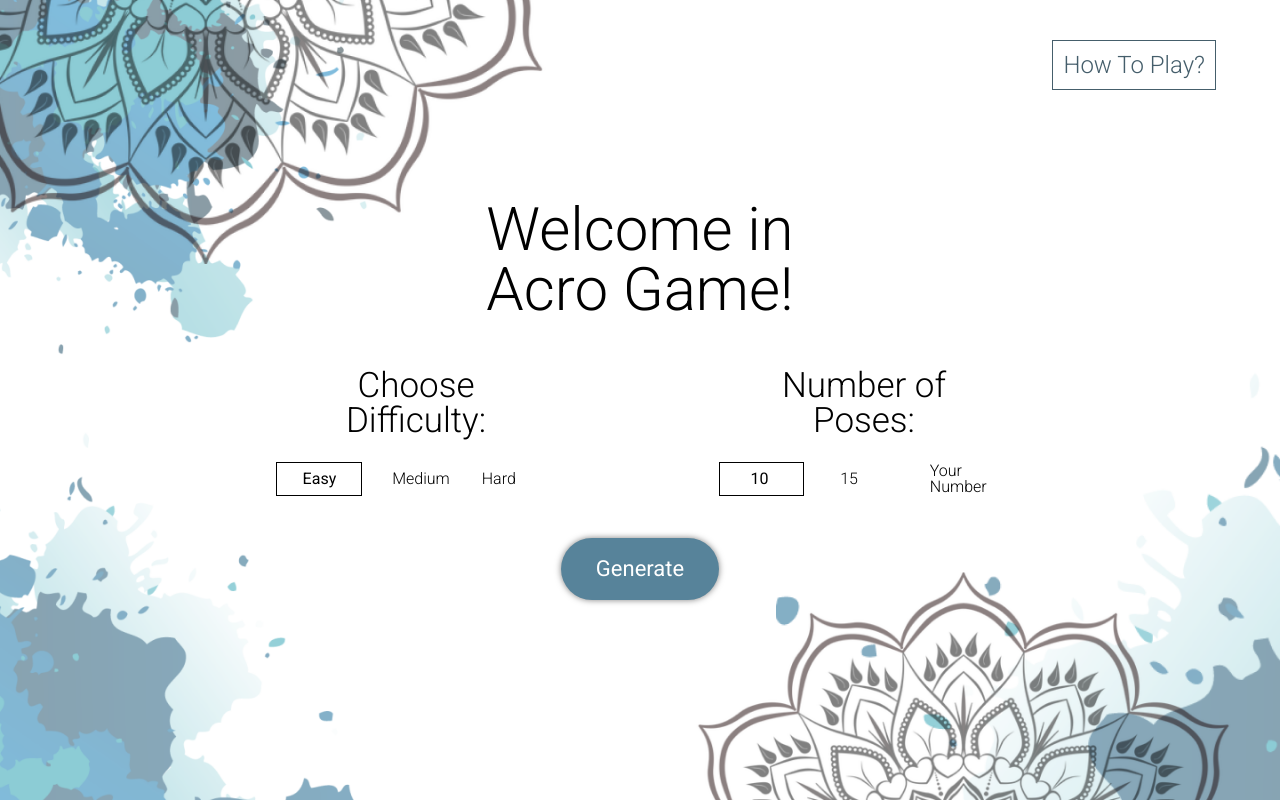
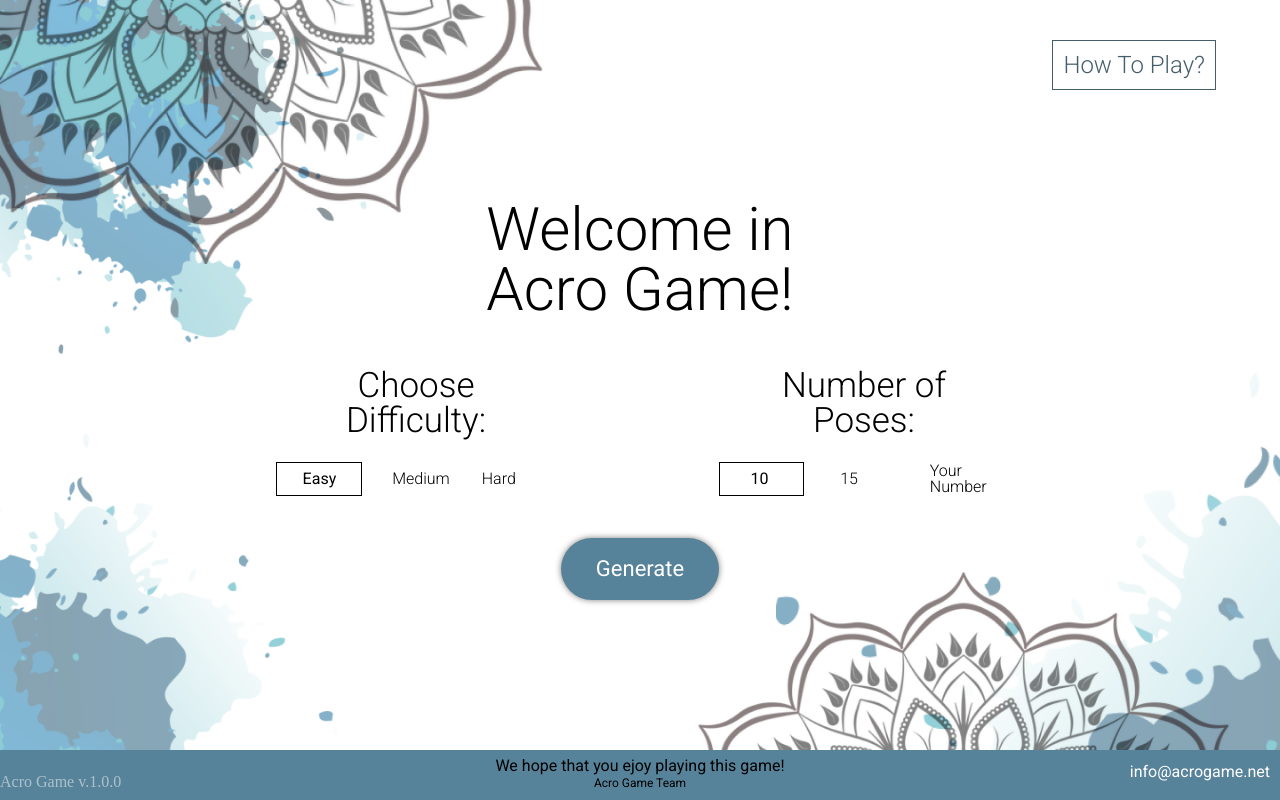
Before and after one commit to KajaPiechowka/Acro-Game, a React (Create React App) app in the folder akro-game/: page /#/ in a window 1280 px wide. Built offline with nearby package versions, Linux system fonts and the light colour scheme.

Commit message:
version 1.0.0 done

```diff
--- a/akro-game/src/App.js
+++ b/akro-game/src/App.js
@@ -5,6 +5,7 @@ import PageNotFound from "./pages/404";
 import GeneratedPage from "./pages/GeneratedPage";
 import Hero from "./components/Hero/Hero";
 import SettingsContext from "./assets/context/SettingsContext";
+import Footer from "./components/Footer/Footer";
 
 function App() {
   const [context, setContext] = useState({ difficulty: "1", poses: "10" });
@@ -18,6 +19,7 @@ function App() {
             <Route path="/generated" component={GeneratedPage} />
             <Route component={PageNotFound} />
           </Switch>
+          <Footer />
         </Hero>
       </HashRouter>
     </SettingsContext.Provider>
--- /dev/null
+++ b/akro-game/src/components/Footer/Footer.js
@@ -0,0 +1,16 @@
+import React from "react";
+
+const Footer = () => {
+  return (
+    <div className="footer">
+      <span className="footer__version">Acro Game v.1.0.0</span>
+      <div className="footer__holder">
+        <p className="footer__text">We hope that you ejoy playing this game!</p>
+        <span className="footer__authors">Acro Game Team</span>
+      </div>
+      <span className="footer__email">info@acrogame.net</span>
+    </div>
+  );
+};
+
+export default Footer;
--- /dev/null
+++ b/akro-game/src/scss/components/_footer.scss
@@ -0,0 +1,47 @@
+.footer {
+  width: 100%;
+  height: 50px;
+  background-color: $darken-color;
+  position: absolute;
+  bottom: 0;
+
+  @media (max-width: $media-phone) {
+    height: 100px;
+  }
+  &__holder {
+    position: absolute;
+    bottom: 10px;
+    position: absolute;
+    left: 0;
+    right: 0;
+    margin-left: auto;
+    margin-right: auto;
+    width: 400px;
+    text-align: center;
+    font-family: $font-main;
+    @media (max-width: $media-phone) {
+      bottom: 50px;
+    }
+  }
+  &__version {
+    position: absolute;
+    color: rgba(#ffffffff, 0.5);
+    bottom: 10px;
+  }
+  &__text {
+    font-size: 16px;
+  }
+  &__authors {
+    font-size: 12px;
+  }
+  &__email {
+    font-family: $font-main;
+    position: absolute;
+    color: white;
+    bottom: 20px;
+    right: 10px;
+    @media (max-width: $media-phone) {
+      bottom: 10px;
+    }
+  }
+}
--- a/akro-game/src/scss/components/_forms.scss
+++ b/akro-game/src/scss/components/_forms.scss
@@ -114,6 +114,7 @@
     @media (max-width: $media-phone) {
       font-size: 18px;
       padding: 15px 25px 15px 25px;
+      margin-top: 60px;
     }
   }
 }
--- a/akro-game/src/scss/main.scss
+++ b/akro-game/src/scss/main.scss
@@ -10,3 +10,4 @@
 @import "./pages/generated";
 
 @import "./components/forms";
+@import "./components/footer";
--- a/akro-game/src/scss/pages/_generated.scss
+++ b/akro-game/src/scss/pages/_generated.scss
@@ -8,7 +8,7 @@
   border-radius: 40px;
   @media (max-width: $media-phone) {
     margin-top: 25%;
-    margin-bottom: 20%;
+    margin-bottom: 25%;
   }
   &__pose {
     background-color: $darken-color;
@@ -38,7 +38,7 @@
     height: 50px;
     padding: 15px 5px 0 5px;
     @media (max-width: $media-phone) {
-      font-size: 13px;
+      font-size: 14px;
       padding-top: 10px;
       height: 40px;
     }
@@ -54,7 +54,7 @@
     display: flex;
     justify-content: space-between;
     @media (max-width: $media-phone) {
-      margin-top: 60px;
+      margin-bottom: 50px;
     }
   }
   &__button {
--- a/akro-game/src/scss/pages/_main-page.scss
+++ b/akro-game/src/scss/pages/_main-page.scss
@@ -19,6 +19,7 @@
     width: 100%;
     height: 100vh;
     background-color: rgba(#ffffff, 0.5);
+    margin-bottom: 100px;
   }
 }
 .main {
@@ -31,5 +32,9 @@
 
   &__title {
     font-size: 60px;
+    @media (max-width: $media-phone) {
+      margin-bottom: 60px;
+      margin-top: 60px;
+    }
   }
 }
```
Also changed, not shown: akro-game/src/assets/icons/facebook-brands.svg (added), 1 other file (tests, documents, lock files or other folders).
